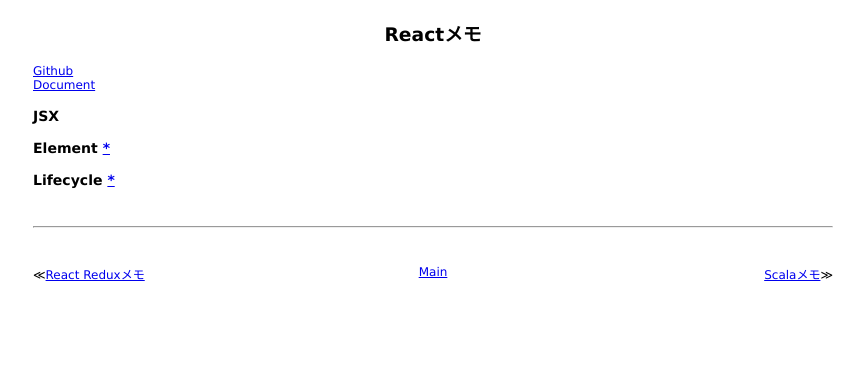
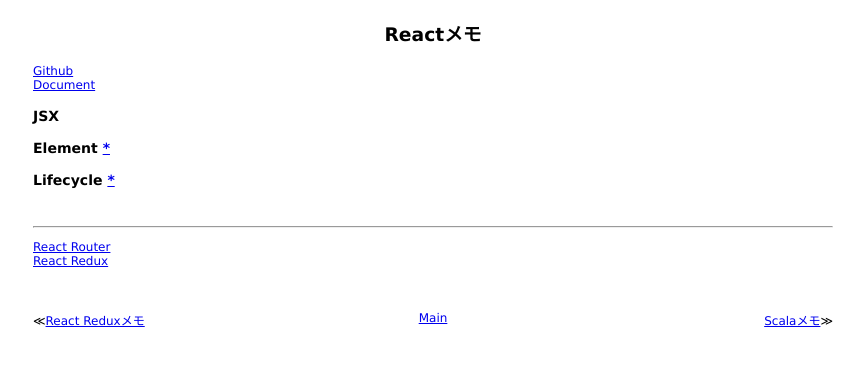
Before and after one commit to 38elements/38elements.github.com, a Jekyll site: the page built from _posts/2017-04-28-react.md, in a window 1280 px wide. Shown: the top 366 px of the page, without its empty margins (207-1071 px from the left). Built offline with Jekyll 4.4.1, drawn with Linux system fonts in a browser that asks for light colours.

Commit message:
Update 2017-04-28-react.md

```diff
--- a/_posts/2017-04-28-react.md
+++ b/_posts/2017-04-28-react.md
@@ -13,3 +13,6 @@ title: Reactメモ
 
 <br/>
 <hr/>
+
+[React Router](/2017/04/29/react-router.html)
+[React Redux](/2017/04/29/react-redux.html)
```
